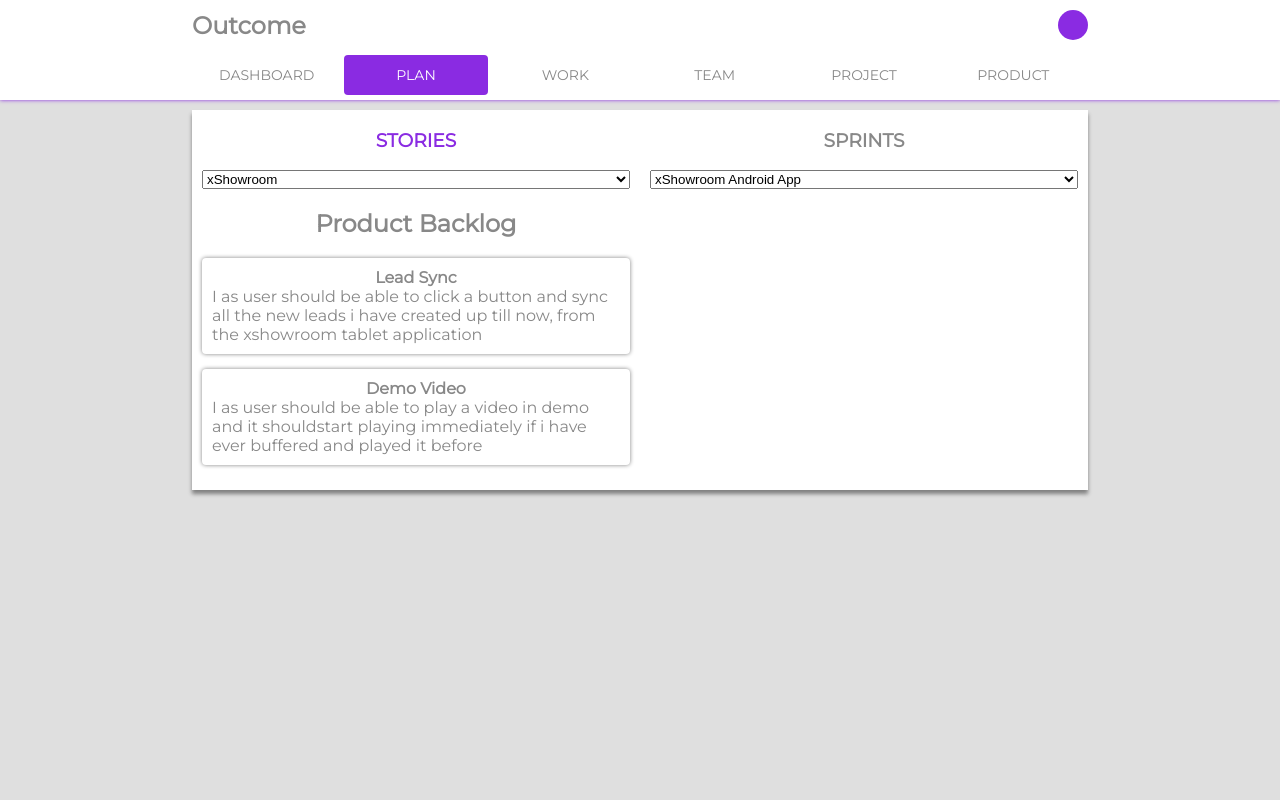
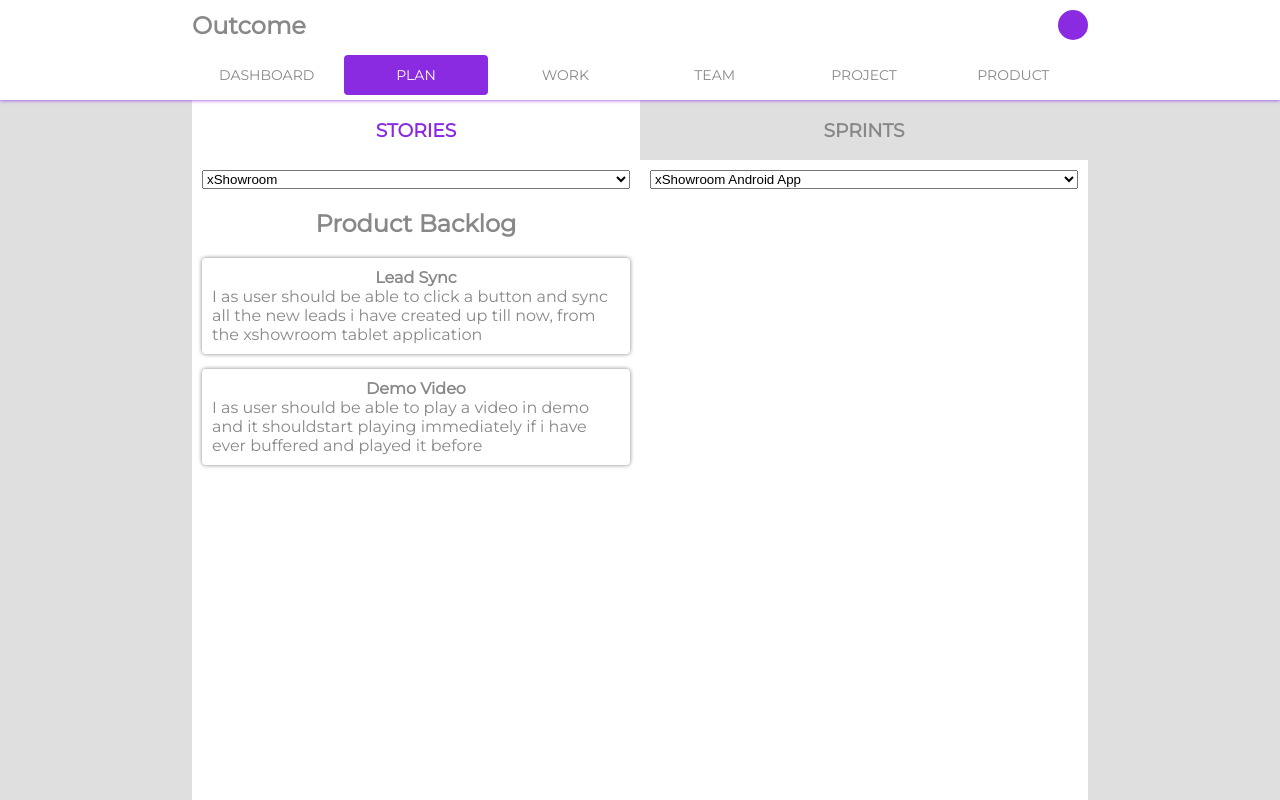
Before and after one commit to aatishrana/outcome-ng, an Angular app: page /plan in a window 1280 px wide. Built offline with nearby package versions, Linux system fonts and the light colour scheme.

Commit message:
minor styling

```diff
--- a/src/app/home/home.component.html
+++ b/src/app/home/home.component.html
@@ -1,4 +1,4 @@
 <div class="flex-col h100 scroll-v">
-  <app-nav class="w100"></app-nav>
+  <app-nav class="w100" style="z-index: 4"></app-nav>
   <router-outlet></router-outlet>
 </div>
--- a/src/app/home/plan/plan.component.css
+++ b/src/app/home/plan/plan.component.css
@@ -1,9 +1,12 @@
 .plan-content {
-  background-color : #FFFFFF;
-  box-shadow       : 0 4px 4px grey;
-  margin-top       : 10px;
+  background-color: #ffffff;
+  /*box-shadow       : 0 4px 4px grey;*/
 }
 
 .selected-tab {
-  color : blueviolet;
+  background-color: #ffffff;
 }
+
+.selected-tab > h3 {
+  color: blueviolet;
+}
--- a/src/app/home/plan/plan.component.html
+++ b/src/app/home/plan/plan.component.html
@@ -1,14 +1,16 @@
-<div class="content plan-content h100">
+<div class="content plan-content" style="height: calc(100vh - 100px);">
   <div class="flex-row">
-    <div class="f1-50 center-text btn-action" (click)="selected=1;">
-      <h3 [ngClass]="{'selected-tab':selected==1}" class="font-upper">Stories</h3></div>
-    <div class="f1-50 center-text btn-action" (click)="selected=2;">
-      <h3 [ngClass]="{'selected-tab':selected==2}" class="font-upper">Sprints</h3></div>
+    <div class="f1-50 center-text btn-action bg-dfdfdf" (click)="selected=1;"
+         [ngClass]="{'selected-tab':selected==1}">
+      <h3 class="font-upper">Stories</h3></div>
+    <div class="f1-50 center-text btn-action bg-dfdfdf" (click)="selected=2;"
+         [ngClass]="{'selected-tab':selected==2}">
+      <h3 class="font-upper">Sprints</h3></div>
   </div>
-  <div class="w100 h100" *ngIf="selected==1">
+  <div class="w100 padd-10-tb" *ngIf="selected==1">
     <app-plan-story></app-plan-story>
   </div>
-  <div class="w100 h100" *ngIf="selected==2">
+  <div class="w100 padd-10-tb" *ngIf="selected==2">
     <app-plan-sprint></app-plan-sprint>
   </div>
 </div>
--- a/src/styles.css
+++ b/src/styles.css
@@ -59,6 +59,14 @@ h1, h2, h3, h4, h5, h6, p, div {
 
 .font-12 {
   font-size : 12px;
+}
+
+.bg-ffffff {
+  background-color: #ffffff;
+}
+
+.bg-dfdfdf {
+  background-color: #dfdfdf;
 }
 
 .center-text {
```
